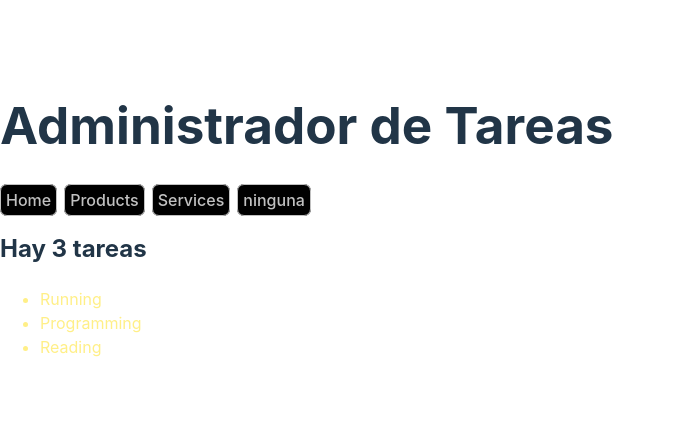
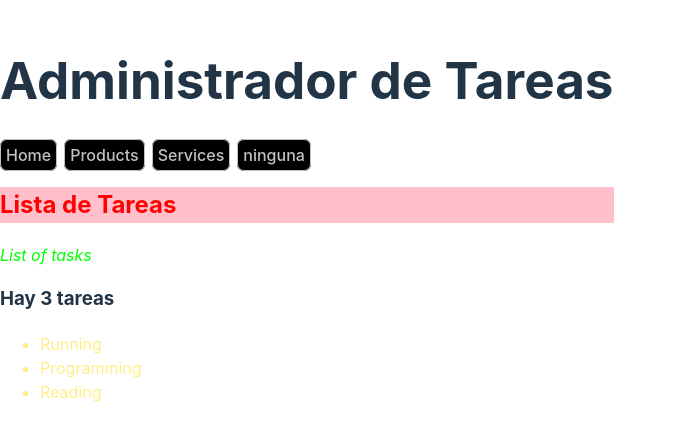
Before and after one commit to johncardozo/frontend-intermedio, a React (Vite) app in the folder react-admin-tareas/: page / in a window 1280 px wide. Shown: the part 181-622 px from the top of the page, without its empty margins (0-677 px from the left). Built offline with nearby package versions, Linux system fonts and the light colour scheme.

Commit message:
React: CSS Inline

```diff
--- a/react-admin-tareas/src/components/Tareas.jsx
+++ b/react-admin-tareas/src/components/Tareas.jsx
@@ -6,12 +6,22 @@ const Tareas = () => {
     { id: 3, titulo: "Reading" },
   ];
 
+  // Objeto JSON para representar un style
+  const estiloSpan = {
+    color: "lime",
+    fontStyle: "italic",
+  };
+
   return (
     <>
+      {/* Objetos con Estilo Inline */}
+      <h2 style={{ color: "red", backgroundColor: "pink" }}>Lista de Tareas</h2>
+      <span style={estiloSpan}>List of tasks</span>
+
       {listaTareas.length > 0 ? (
-        <h2>Hay {listaTareas.length} tareas</h2>
+        <h3>Hay {listaTareas.length} tareas</h3>
       ) : (
-        <h2>No hay tareas</h2>
+        <h3>No hay tareas</h3>
       )}
       <ul>
         {listaTareas.map((tarea) => (
```
